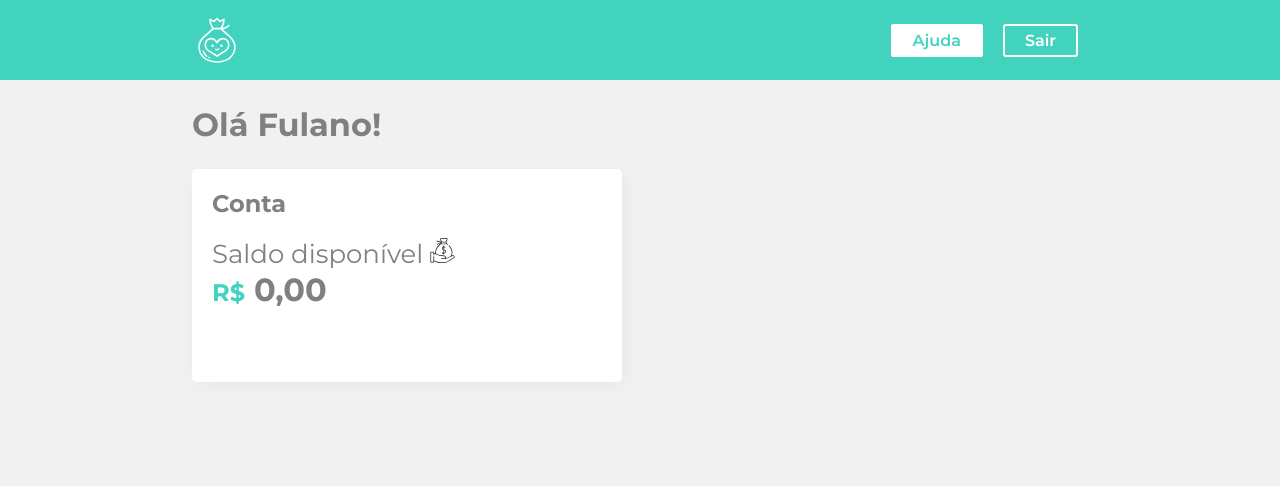
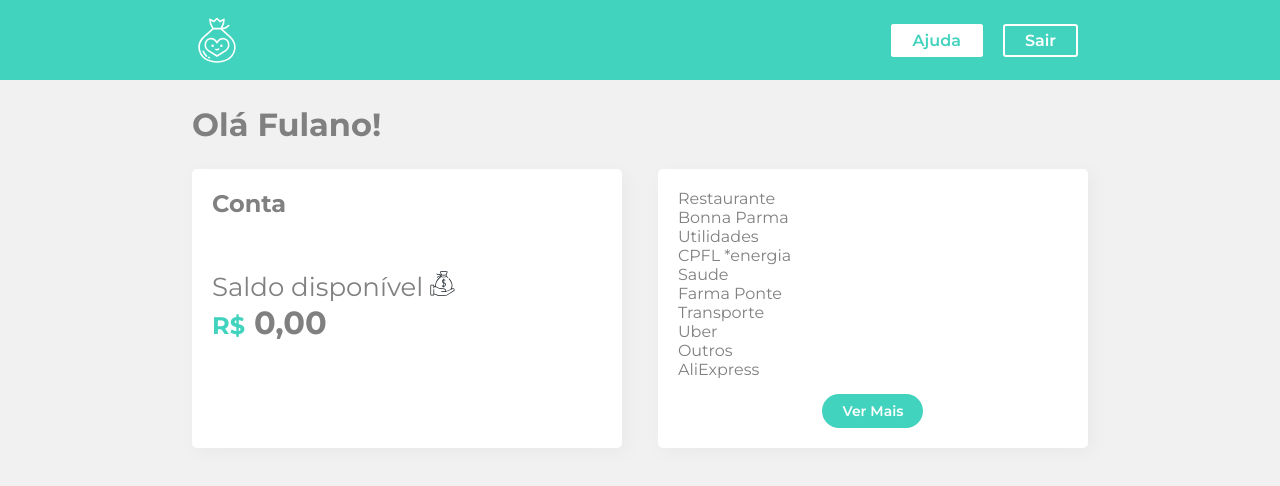
Before and after one commit to JGA7077/alura_react-styled-components, a React (Create React App) app: page / in a window 1280 px wide. Shown: the top 486 px of the page. Built offline with nearby package versions, Linux system fonts and the light colour scheme.

Commit message:
04 - 02.Extrato

```diff
--- a/src/Components/Container/index.jsx
+++ b/src/Components/Container/index.jsx
@@ -3,6 +3,8 @@
 
 import Titulo from "../Titulo";
 import Conta from "../Conta";
+import Extrato from "../Extrato";
+
 
 const Container = styled.div`
   background-color: #f1f1f1;
@@ -26,6 +28,7 @@
       <Titulo>Olá Fulano!</Titulo>
       <Conteudo>
         <Conta />
+        <Extrato />
       </Conteudo>
     </Container>
   );
--- /dev/null
+++ b/src/Components/Extrato/index.jsx
@@ -0,0 +1,21 @@
+import React from "react";
+import { Box, Botao } from "../UI";
+import { extratoLista } from "../../info";
+
+const Extrato = () => {
+  return (
+    <Box>
+      {extratoLista.updates.map(({ id, type, from, value, date }) => {
+        return(
+          <div key={id}>
+            <div>{type}</div>
+            <div>{from}</div>
+          </div>
+        )
+      })}
+      <Botao>Ver Mais</Botao>
+    </Box>
+  );
+};
+
+export default Extrato
```
